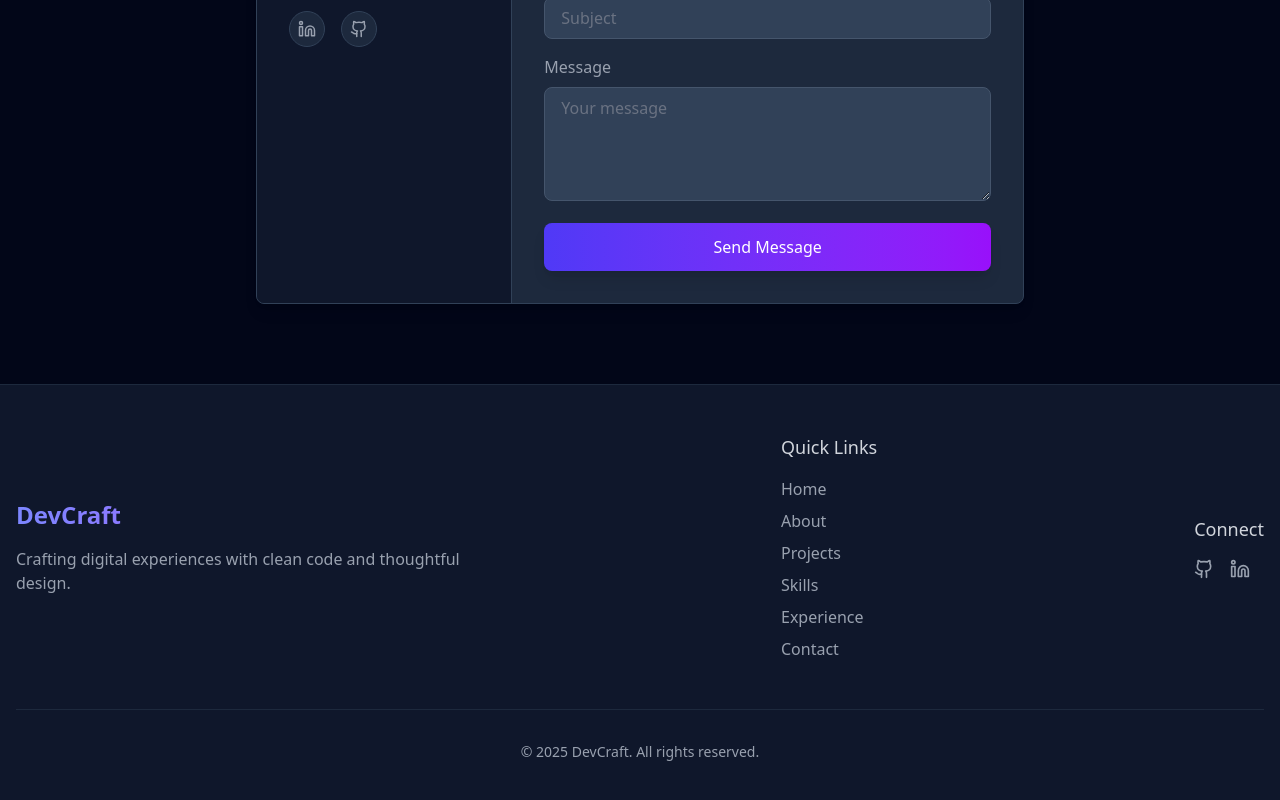
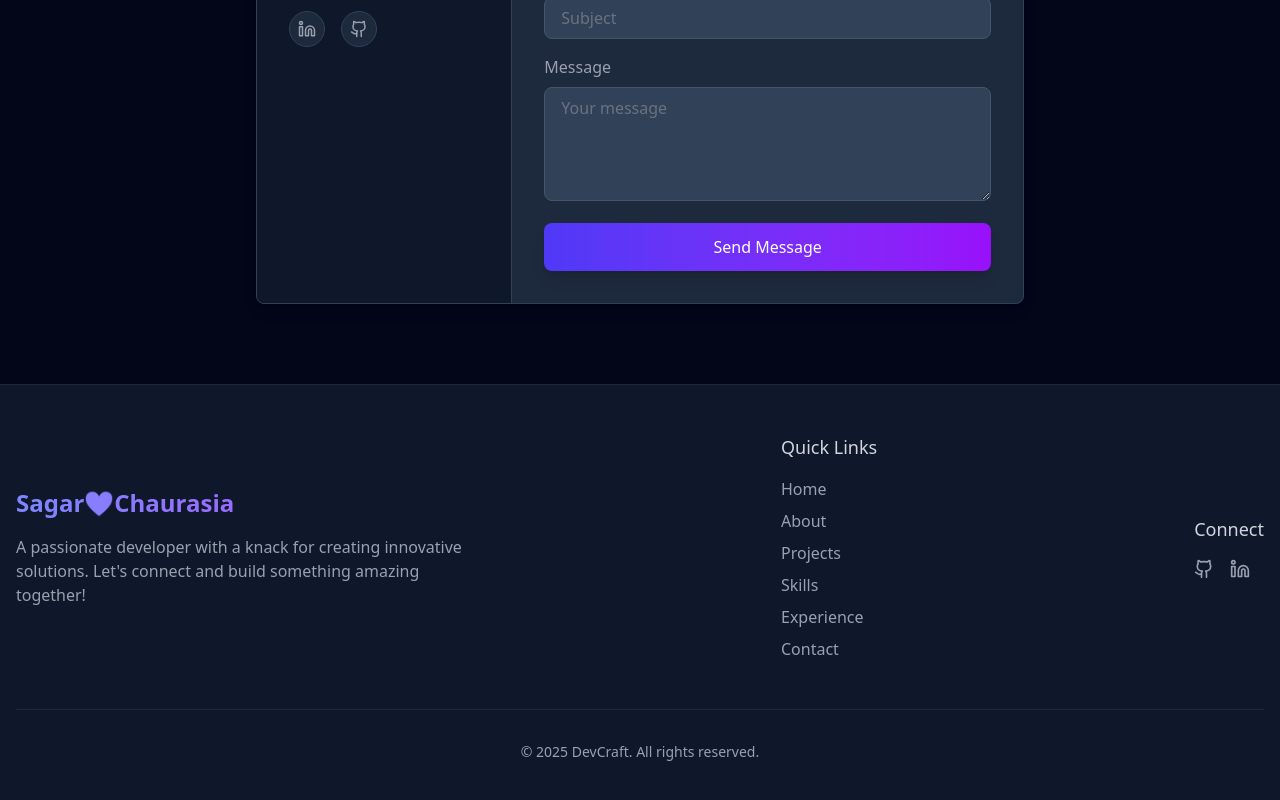
Before and after one commit to sagarchaurasia176/Sagarchaurasia, a React (Vite) app in the folder sagarChaurasia/: page / in a window 1280 px wide. Shown: the part 4964-5764 px from the top of the page. Built offline with nearby package versions, Linux system fonts and the light colour scheme.

Commit message:
code refactored

```diff
--- a/sagarChaurasia/src/App.tsx
+++ b/sagarChaurasia/src/App.tsx
@@ -1129,11 +1129,11 @@ export default function Portfolio() {
               viewport={{ once: true }}
             >
               <h3 className="text-2xl font-bold mb-4 bg-gradient-to-r from-indigo-400 to-purple-500 bg-clip-text text-transparent">
-                DevCraft
+                Sagar❤️Chaurasia
               </h3>
               <p className="max-w-md">
-                Crafting digital experiences with clean code and thoughtful
-                design.
+                A passionate developer with a knack for creating innovative
+                solutions. Let's connect and build something amazing together!
               </p>
             </motion.div>
             <motion.div
```
